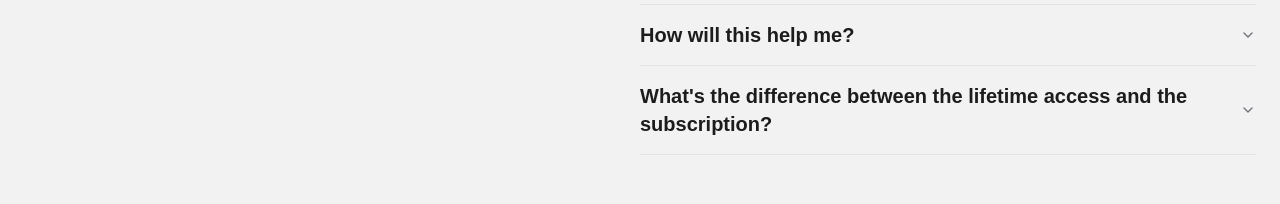
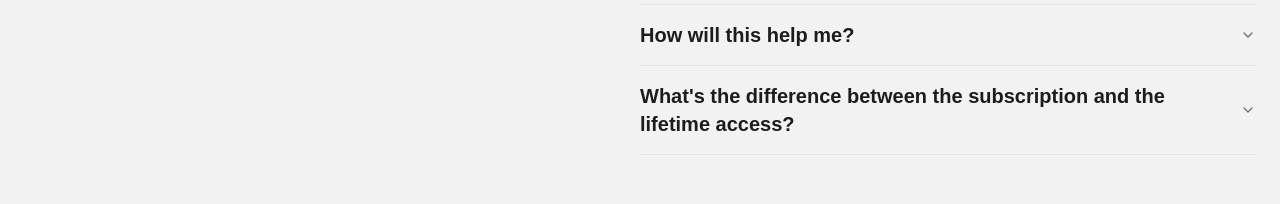
Before and after one commit to DavidDerama/first-project, a Next.js app: page / in a window 1280 px wide. Shown: the part 3689-3893 px from the top of the page. Built offline with nearby package versions, Linux system fonts and the light colour scheme; no server answers; a web font is replaced by a local one.

Commit message:
reedited accordion

```diff
--- a/src/components/faq/AccordionFaq.tsx
+++ b/src/components/faq/AccordionFaq.tsx
@@ -20,7 +20,7 @@ const items = [
   },
   {
     title:
-      "What's the difference between the lifetime access and the subscription?",
+      "What's the difference between the subscription and the lifetime access?",
     content: "Yes. It adheres to the WAI-ARIA design pattern.s",
   },
 ];
```
